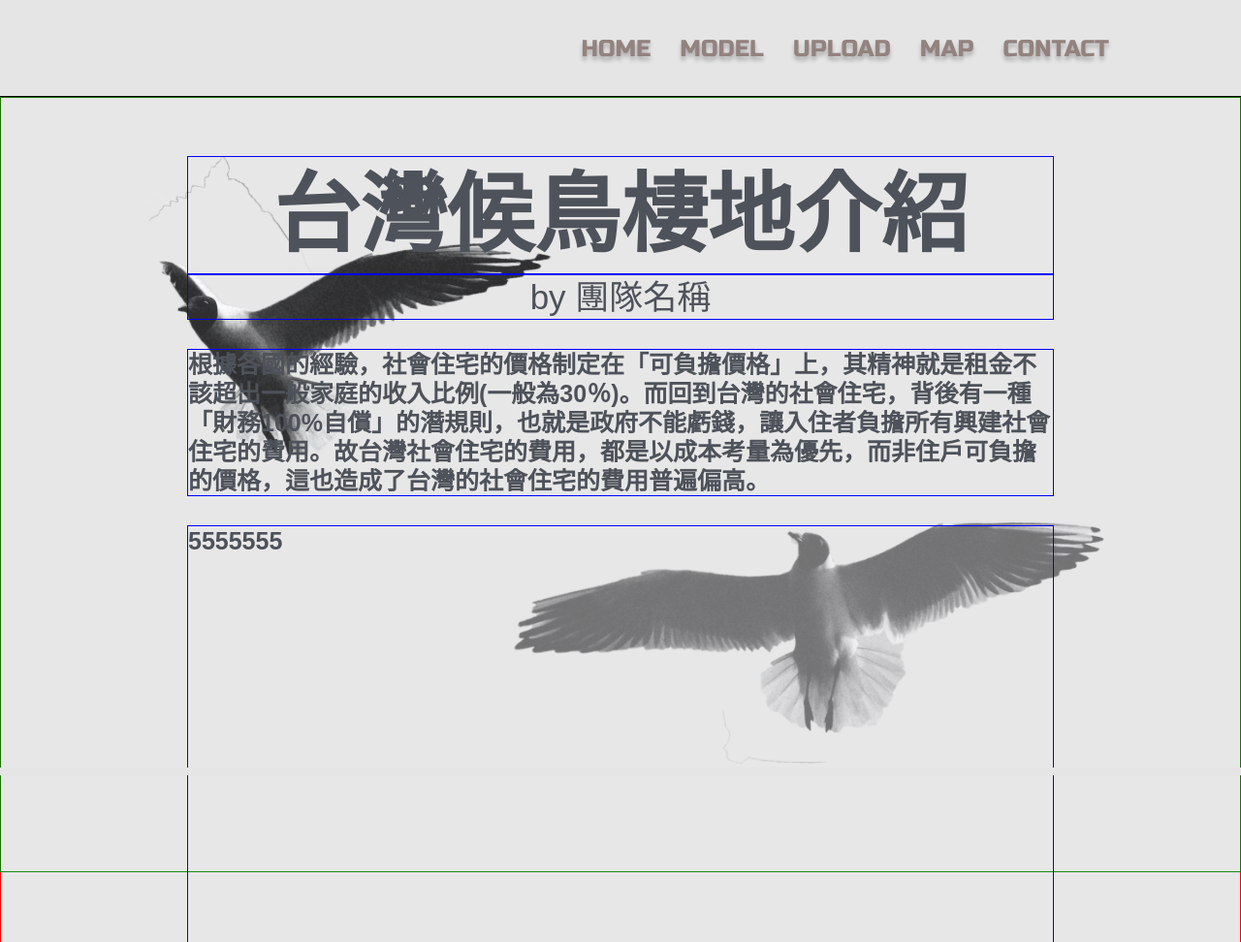
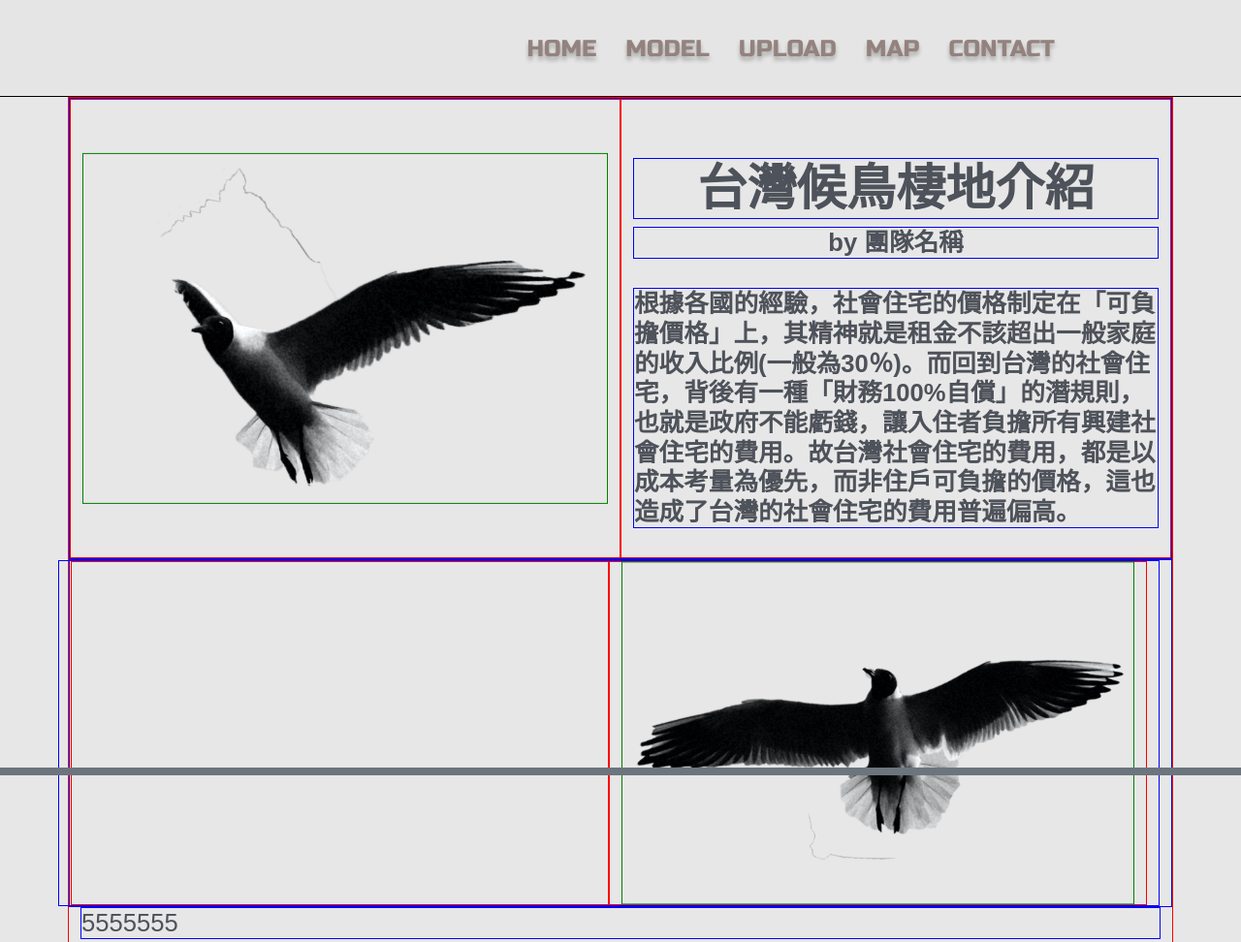
Before and after one commit to harui2019/birdcounting, a plain HTML site: page home.html in a window 1280 px wide. Shown: the top 972 px of the page at 97% size. Drawn offline with nearby package versions, Linux system fonts and the light colour scheme.

Commit message:
@20210206 0043

```diff
--- a/home.html
+++ b/home.html
@@ -8,11 +8,12 @@
     <link rel="stylesheet" href="https://fonts.googleapis.com/css?family=Noto+Sans">
     <!-- <link rel="stylesheet" href="./scss/all.css"> -->
     <link rel="stylesheet" href="main.css">
+    <link href="https://cdn.jsdelivr.net/npm/bootstrap@5.0.0-beta1/dist/css/bootstrap.min.css" rel="stylesheet" integrity="sha384-giJF6kkoqNQ00vy+HMDP7azOuL0xtbfIcaT9wjKHr8RbDVddVHyTfAAsrekwKmP1" crossorigin="anonymous">
     <!-- mod import -->
 </head>
 
-<body class="bg-primary color-light">
-    <nav class="bg-secondary">
+<body class="bgc-primary color-light">
+    <nav class="bgc-secondary">
         <div class="container">
             <ul class="menu d-flex">
                 <li><a href="">HOME</a></li>
@@ -25,15 +26,34 @@
     </nav>
 
     <!-- <div class="fixed-bg"></div> -->
-    <div class="bg-set_1 showboxshape_3" alt="" id="bg-image_bird_2"></div>
-    <div class="bg-set_1 showboxshape_3" alt="" id="bg-image_bird_1"></div>
     <div class="container article color-primary showboxshape_1">
-        <h1 class="mt-60 showboxshape_2" id="topic">台灣候鳥棲地介紹</h1>
-        <h2 class="mb-30 showboxshape_2" id="">by 團隊名稱</h2>
-        <p class="mb-30 showboxshape_2" id="">
-            根據各國的經驗，社會住宅的價格制定在「可負擔價格」上，其精神就是租金不該超出一般家庭的收入比例(一般為30％)。而回到台灣的社會住宅，背後有一種「財務100%自償」的潛規則，也就是政府不能虧錢，讓入住者負擔所有興建社會住宅的費用。故台灣社會住宅的費用，都是以成本考量為優先，而非住戶可負擔的價格，這也造成了台灣的社會住宅的費用普遍偏高。
-        </p>
-        <p class="air showboxshape_2">
+        <div class="row showboxshape_2">
+            <div class="col-6 start-50 showboxshape_1">
+                <img src="bird_1.png" class="showboxshape_3" alt="" id="image_bird_1"></img>
+            </div>
+            <div class="col-6 showboxshape_1">
+                <h1 class="mt-60 fw-bold showboxshape_2" id="topic">台灣候鳥棲地介紹</h1>
+                <h2 class="mb-30 fw-bold showboxshape_2" id="">by 團隊名稱</h2>
+                <p class="mb-30 fw-bolder showboxshape_2" id="">
+                    根據各國的經驗，社會住宅的價格制定在「可負擔價格」上，其精神就是租金不該超出一般家庭的收入比例(一般為30％)。而回到台灣的社會住宅，背後有一種「財務100%自償」的潛規則，也就是政府不能虧錢，讓入住者負擔所有興建社會住宅的費用。故台灣社會住宅的費用，都是以成本考量為優先，而非住戶可負擔的價格，這也造成了台灣的社會住宅的費用普遍偏高。
+                </p>
+            </div>
+        </div>
+
+        <div class="row showboxshape_2">
+            <div class="row showboxshape_2">
+                <div class="col-6 start-50 showboxshape_1">
+
+                </div>
+                <div class="col-6 start-50 showboxshape_1">
+                    <img src="bird_2.png" class="showboxshape_3" alt="" id="image_bird_2"></img>
+                </div>
+
+            </div>
+        </div>
+
+
+        <p class=" showboxshape_2">
             5555555
         </p>
 
--- a/main.css
+++ b/main.css
@@ -173,11 +173,12 @@ h6 {
 }
 
 /* color */
-.bg-primary {
+/* bg-xxxxx has been use in bootstrap */
+.bgc-primary {
     background-color: #e7e7e7;
 }
 
-.bg-secondary {
+.bgc-secondary {
     background-color: #E5E5E5;
 }
 
@@ -261,27 +262,15 @@ nav .menu a:hover {
 
 /* article */
 
-@media (max-width: 1000px) {
-    .article {
-        padding-left: 0%;
-        padding-right: 0%;
-        background-color: gray;
-    }
-
-}
-
 .article {
-    padding-left: 15%;
-    padding-right: 15%;
-
+    padding-left: 10%;
+    padding-right: 10%;
+    font-family: 'Noto Sans TC', sans-serif;
 }
 
 h1 {
-    font-family: 'Noto Sans TC', sans-serif;
     font-style: normal;
-    font-weight: bold;
-    font-size: 100px;
-    font-size: 7vw;
+    font-size: 4vw !important;
     line-height: 120px;
     text-align: center;
     position: relative;
@@ -290,10 +279,9 @@ h1 {
 }
 
 h2 {
-    font-family: 'Noto Sans TC', sans-serif;
     font-style: normal;
     font-weight: normal;
-    font-size: 35px;
+    font-size: 2vw !important;
     line-height: 45px;
     text-align: center;
     position: relative;
@@ -302,18 +290,31 @@ h2 {
 }
 
 p {
-    font-family: 'Noto Sans TC', sans-serif;
     font-style: normal;
-    font-weight: bold;
-    font-size: 25px;
+    font-size: 2vw !important;
     line-height: 1.2;
     position: relative;
 
     background-color: transparent;
 }
 
-/* bg-image */
-.bg-set_1 {
+/* img */
+img {
+    position: relative;
+    max-width: 100%;
+    height: auto;
+    top: 50%;
+    transform: translateY(-50%);
+}
+/*
+#image_bird_1 {
+    top: 50%;
+    transform: translateY(-50%);
+} */
+
+
+/* bg-image not in use*/
+/* .bg-set_1 {
     margin-top: 100px;
     position: absolute;
     left: 0;
@@ -350,7 +351,7 @@ p {
     background-size: 50% , 60%;
     background-repeat: no-repeat, no-repeat;
     opacity: 80%, 80%;
-}
+} */
 
 /* other */
 
```
Also changed, not shown: abandoned/test_1.html (renamed from test_1.html).
